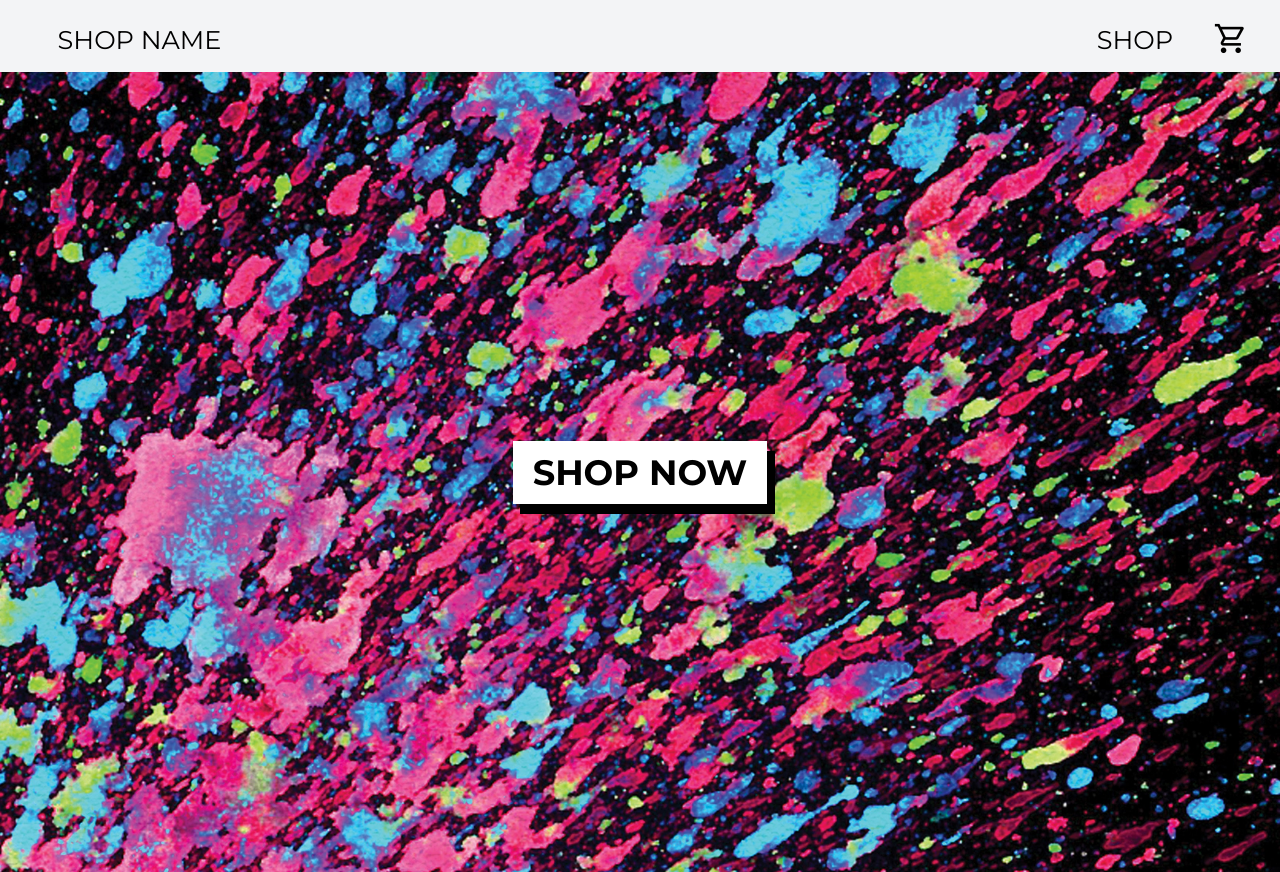
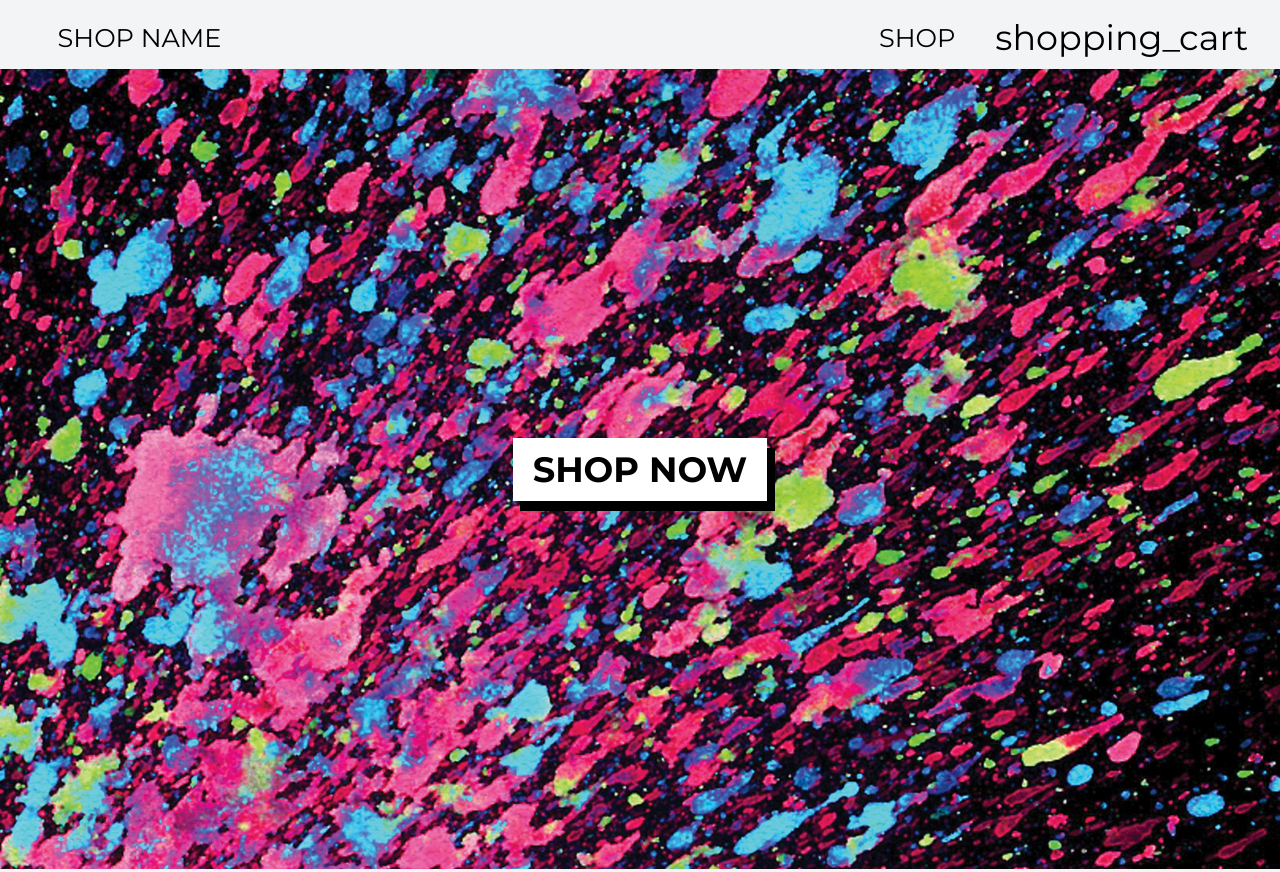
Before and after one commit to DaddyGasCoin/shopping-cart, a React (Create React App) app: page / in a window 1280 px wide. Built offline with nearby package versions, Linux system fonts and the light colour scheme.

Commit message:
Change cart icon

```diff
--- a/src/components/DisplayHeader.js
+++ b/src/components/DisplayHeader.js
@@ -13,7 +13,7 @@ const DisplayHeader = () => {
             <div>SHOP</div>
           </Link>
           <Link className="text-link" to='/cart'>
-            <span className="material-symbols-outlined size-35">
+            <span className="material-symbols-sharp size-35">
               shopping_cart
             </span>
           </Link>
```
